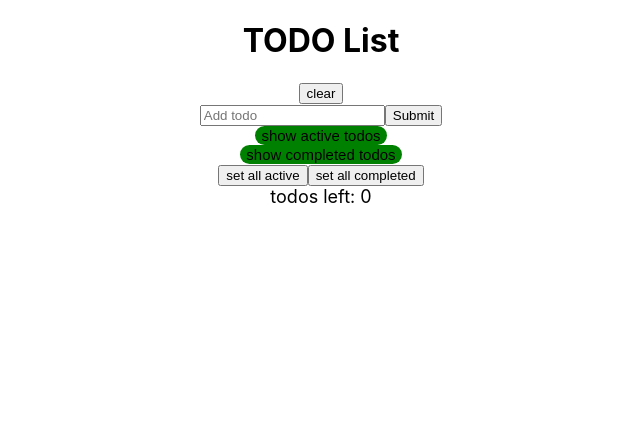
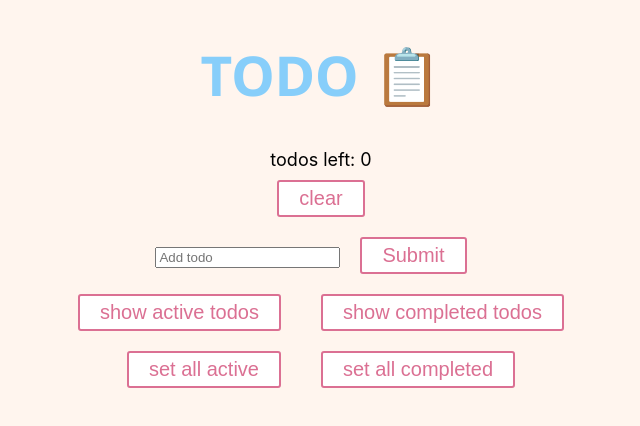
Before and after one commit to issaicjeon/Todo_List, a React (Create React App) app: page / in a window 1280 px wide. Shown: the top 426 px of the page, without its empty margins (319-959 px from the left). Built offline with nearby package versions, Linux system fonts and the light colour scheme.

Commit message:
Added css styling

```diff
--- a/package.json
+++ b/package.json
@@ -9,7 +9,8 @@
     "react": "^16.13.1",
     "react-dom": "^16.13.1",
     "react-scripts": "3.4.1",
-    "shortid": "^2.2.15"
+    "shortid": "^2.2.15",
+    "styled-components": "^5.1.0"
   },
   "scripts": {
     "start": "react-scripts start",
--- a/public/index.html
+++ b/public/index.html
@@ -1,6 +1,7 @@
 <!DOCTYPE html>
 <html lang="en">
   <head>
+    <link href="https://fonts.googleapis.com/css2?family=Noto+Sans:wght@700&display=swap" rel="stylesheet">
     <meta charset="utf-8" />
     <link rel="icon" href="%PUBLIC_URL%/favicon.ico" />
     <meta name="viewport" content="width=device-width, initial-scale=1" />
@@ -26,7 +27,7 @@
     -->
     <title>TODO 📋</title>
   </head>
-  <body>
+  <body style="background-color: #FFF5EE;">
     <noscript>You need to enable JavaScript to run this app.</noscript>
     <div id="root"></div>
     <!--
--- a/src/App.css
+++ b/src/App.css
@@ -36,3 +36,9 @@
     transform: rotate(360deg);
   }
 }
+
+h1 {
+  font-family: 'Noto Sans', sans-serif;
+  font-size: 55px;
+  color: #87CEFA
+}
--- a/src/App.js
+++ b/src/App.js
@@ -5,10 +5,12 @@ import List from "./List.js";
 function App() {
   return (
     <div className="App">
-      <h1>TODO List</h1>
+      <h1>TODO 📋</h1>
       {/* <p>Style with css</p>
       <p>toggle show active/show completed etc. by clicking multiple times</p>
       <p>Show color when buttons are on and change wording of button</p>
+      <p>Complete button is always next to text, delete and edit button is hidden</p>
+      <p>Set all active and set all complete button is only primary when clicked</p>
       <p>Update Readme with these features</p> */}
       <List></List>
     </div>
--- a/src/Form.js
+++ b/src/Form.js
@@ -1,4 +1,5 @@
 import React from "react";
+import Button from "./Button.js";
 import shortid from "shortid";
 
 export default class Form extends React.Component {
@@ -39,7 +40,7 @@ export default class Form extends React.Component {
           onChange={this.handleChange}
           placeholder="Add todo"
         ></input>
-        <button type="submit">Submit</button>
+        <Button type="submit">Submit</Button>
       </form>
     );
   }
--- a/src/List.js
+++ b/src/List.js
@@ -2,7 +2,7 @@ import React from "react";
 import "./List.css";
 import Form from "./Form.js";
 import Todo from "./Todo.js";
-import Button from "./button.js";
+import Button from "./Button.js";
 
 export default class List extends React.Component {
   state = {
@@ -121,8 +121,12 @@ export default class List extends React.Component {
 
     return (
       <div>
+        <div className="List" style={{ fontSize: 18 }}>
+          {/* keeps track of number of todos */}
+          todos left: {this.state.todos.filter((todo) => !todo.complete).length}
+        </div>
         <div>
-          <button onClick={this.clear}>clear</button>
+          <Button onClick={this.clear}>clear</Button>
         </div>
         {/* go through each todo and make it show through Todo.js */}
         <Form Submitting={this.addTodo}></Form>
@@ -143,7 +147,7 @@ export default class List extends React.Component {
 
         <div>
           <Button
-            Name="show active todos"
+            primary={this.state.active}
             onClick={() => {
               this.setState({
                 todoToShow: "active",
@@ -154,7 +158,7 @@ export default class List extends React.Component {
             show active todos
           </Button>
           <Button
-            Name="show completed todos"
+            primary={this.state.completed}
             onClick={() => {
               this.setState({
                 todoToShow: "complete",
@@ -165,20 +169,15 @@ export default class List extends React.Component {
             show completed todos
           </Button>
           <div>
-            <button onClick={this.allActive}>set all active</button>
-            <button onClick={this.allComplete}>set all completed</button>
+            <Button onClick={this.allActive}>set all active</Button>
+            <Button onClick={this.allComplete}>set all completed</Button>
           </div>
           {/* button that deleted completed todos */}
           {this.state.todos.some((todo) => todo.complete) ? (
             <div>
-              <button onClick={this.deleteCompleted}>delete completed</button>
+              <Button onClick={this.deleteCompleted}>delete completed</Button>
             </div>
           ) : null}
-          <div className="List" style={{ fontSize: 18 }}>
-            {/* keeps track of number of todos */}
-            todos left:{" "}
-            {this.state.todos.filter((todo) => !todo.complete).length}
-          </div>
         </div>
       </div>
     );
--- a/src/Todo.css
+++ /dev/null
@@ -1,8 +0,0 @@
-.Todo {
-    text-align: center;
-    font-size: large;
-}
-
-div {
-    text-align: center;
-}
--- a/src/Todo.js
+++ b/src/Todo.js
@@ -1,5 +1,4 @@
 import React from "react";
-import "./Todo.css";
 import Button from "./button.js";
 
 export default class Todo extends React.Component {
--- a/src/button.css
+++ /dev/null
@@ -1,31 +0,0 @@
-.container {
-    display: flex;
-    justify-content: center;
-  }
-
-  .buttonTrue {
-    display: inline-block;
-    font-size: 15px;
-
-    cursor: pointer;
-    text-align: center;
-    text-decoration: none;
-    outline: none;
-    color: #000;
-    background-color: green;
-    border: none;
-    border-radius: 15px;
-
-  }
-
-  .buttonFalse {
-    font-size: 15px;
-    cursor: pointer;
-    text-align: center;
-    text-decoration: none;
-    outline: none;
-    color: #000;
-    background-color:red;
-    border: none;
-    border-radius: 15px;
-  }
--- a/src/button.js
+++ b/src/button.js
@@ -1,32 +1,18 @@
-import React from "react";
-import "./button.css";
+import styled from "styled-components";
 
-export default class Button extends React.Component {
-  constructor(props) {
-    super(props);
-    this.state = {
-      button: true,
-    };
-    this.handleClick = this.handleClick.bind(this);
+export default styled.button`
+  transition-duration: 0.4s;
+  font-size: 20px;
+  background: ${(props) => (props.primary ? "palevioletred" : "white")};
+  border-radius: 3px;
+  border: 2px solid palevioletred;
+  color: ${(props) => (props.primary ? "white" : "palevioletred")};
+  margin: 0.5em 1em;
+  padding: 0.25em 1em;
+  cursor: pointer;
+
+  &:hover {
+    background: palevioletred;
+    color: white;
   }
-  handleClick() {
-    this.setState({
-      button: !this.state.button,
-    });
-  }
-  render() {
-    return (
-      <div className="container">
-        <button
-          className={this.state.button ? "buttonTrue" : "buttonFalse"}
-          onClick={() => {
-            this.handleClick();
-            this.props.onClick();
-          }}
-        >
-          {this.props.Name}
-        </button>
-      </div>
-    );
-  }
-}
+`;
```
Also changed, not shown: 1 other file (tests, documents, lock files or other folders).
